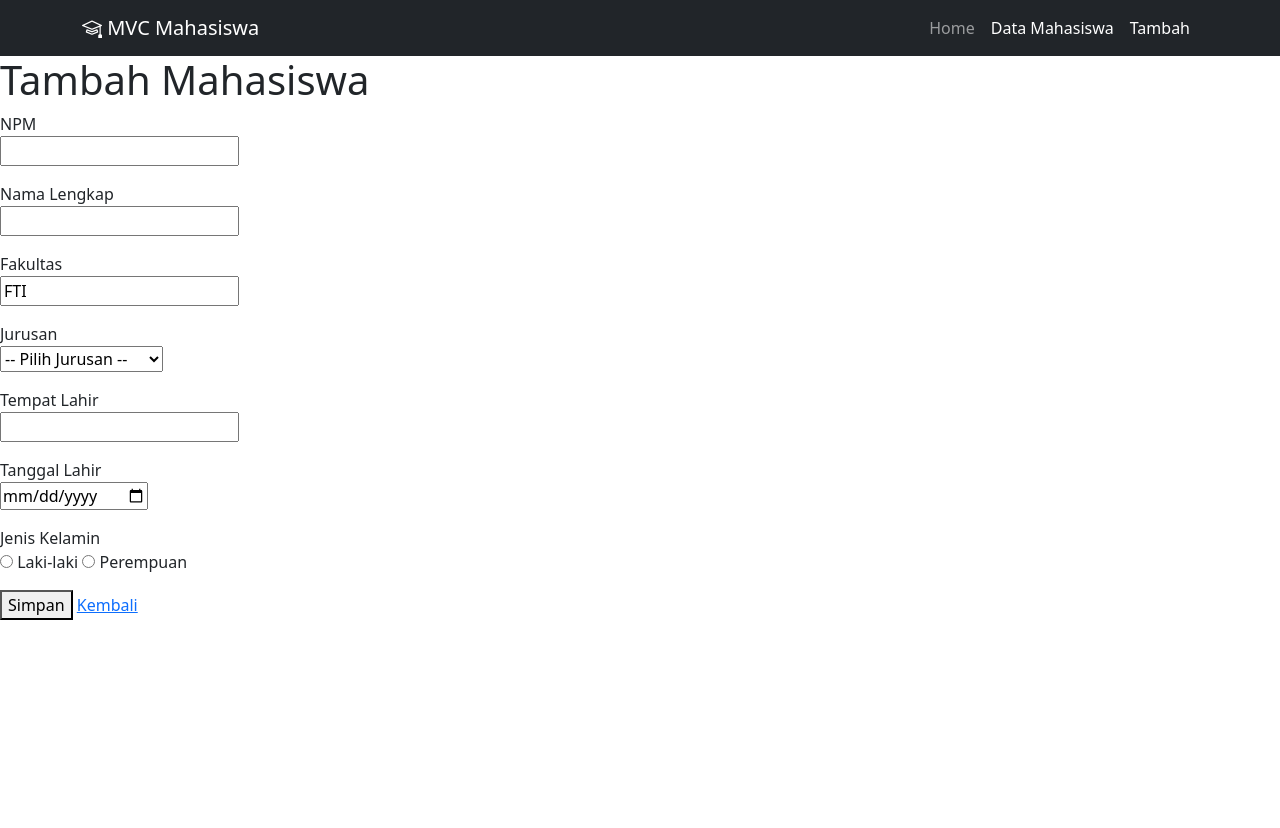
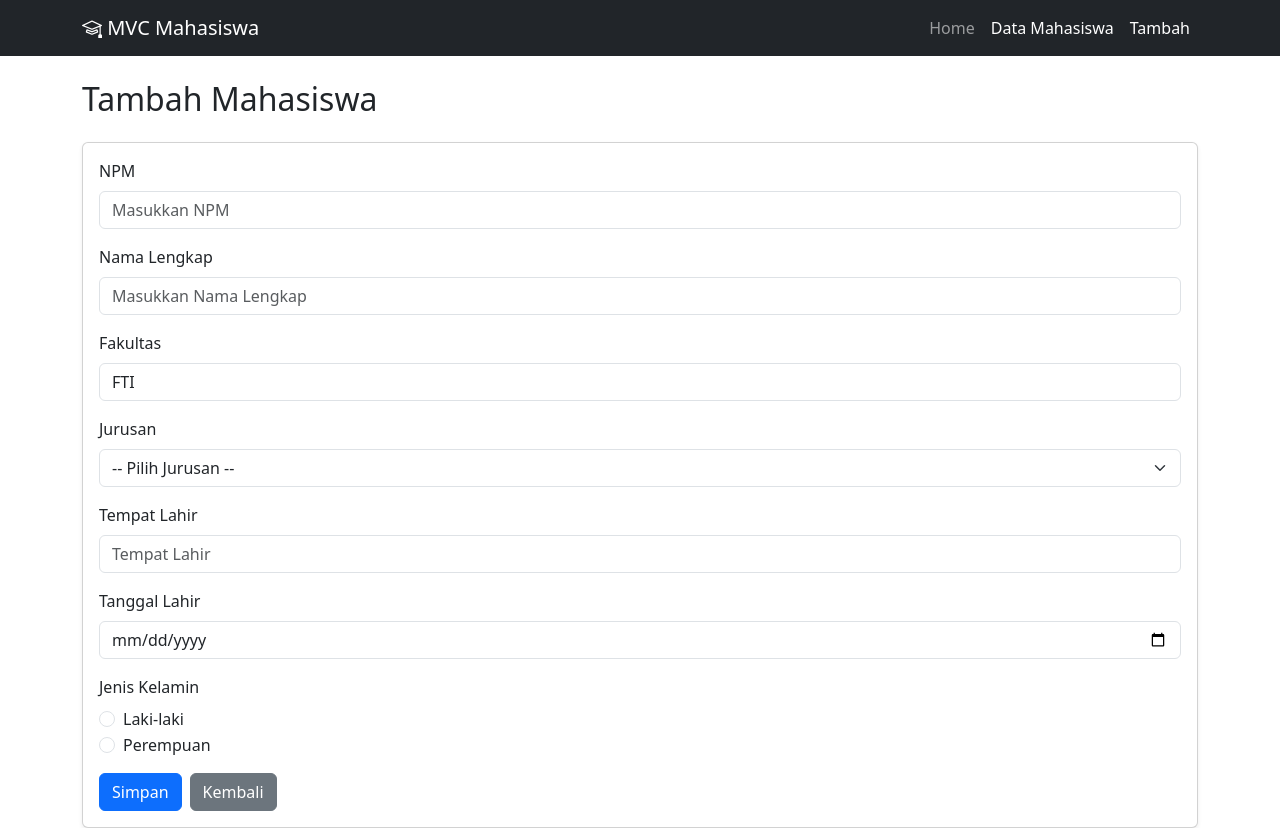
Before and after one commit to tasyalraa/mvc_mahasiswa_kelompok5, a PHP site: page /mvc_mahasiswa_kelompok5/mahasiswa/create in a window 1280 px wide. Before the commit the page ends 620 px from the top, so only its background shows below. Run offline with PHP 8.4, Linux system fonts and the light colour scheme.

Commit message:
update tampilan tambah data

```diff
--- a/app/views/mahasiswa/create.php
+++ b/app/views/mahasiswa/create.php
@@ -1,64 +1,107 @@
-<h1>Tambah Mahasiswa</h1>
+<div class="container mt-4">
 
+    <h2 class="mb-4">Tambah Mahasiswa</h2>
+
+    <!-- FLASH MESSAGE -->
     <?php if (!empty($flash)) : ?>
-    <div style="padding: 10px; margin-bottom: 15px; border: 1px solid #ccc;">
+        <div class="alert alert-info alert-dismissible fade show">
             <?= htmlspecialchars($flash['message']); ?>
+            <button type="button" class="btn-close" data-bs-dismiss="alert"></button>
         </div>
     <?php endif; ?>
 
+    <div class="card shadow-sm">
+        <div class="card-body">
+
             <form action="<?= BASEURL; ?>/mahasiswa/store" method="POST">
-    <p>
-        <label>NPM</label><br>
-        <input type="text" name="npm" value="<?= htmlspecialchars($old['npm'] ?? ''); ?>">
-    </p>
 
-    <p>
-        <label>Nama Lengkap</label><br>
-        <input type="text" name="nama_lengkap" value="<?= htmlspecialchars($old['nama_lengkap'] ?? ''); ?>">
-    </p>
+                <!-- NPM -->
+                <div class="mb-3">
+                    <label class="form-label">NPM</label>
+                    <input type="text" name="npm" class="form-control"
+                        value="<?= htmlspecialchars($old['npm'] ?? ''); ?>"
+                        placeholder="Masukkan NPM">
+                </div>
 
-    <p>
-        <label>Fakultas</label><br>
-        <input type="text" name="fakultas" value="<?= htmlspecialchars($old['fakultas'] ?? 'FTI'); ?>">
-    </p>
+                <!-- Nama -->
+                <div class="mb-3">
+                    <label class="form-label">Nama Lengkap</label>
+                    <input type="text" name="nama_lengkap" class="form-control"
+                        value="<?= htmlspecialchars($old['nama_lengkap'] ?? ''); ?>"
+                        placeholder="Masukkan Nama Lengkap">
+                </div>
 
-    <p>
-        <label>Jurusan</label><br>
-        <select name="jurusan">
+                <!-- Fakultas -->
+                <div class="mb-3">
+                    <label class="form-label">Fakultas</label>
+                    <input type="text" name="fakultas" class="form-control"
+                        value="<?= htmlspecialchars($old['fakultas'] ?? 'FTI'); ?>"
+                        placeholder="Fakultas">
+                </div>
+
+                <!-- Jurusan -->
+                <div class="mb-3">
+                    <label class="form-label">Jurusan</label>
+                    <select name="jurusan" class="form-select">
                         <option value="">-- Pilih Jurusan --</option>
-            <option value="Teknik Informatika" <?= ($old['jurusan'] ?? '') === 'Teknik Informatika' ? 'selected' : ''; ?>>
+                        <option value="Teknik Informatika"
+                            <?= ($old['jurusan'] ?? '') === 'Teknik Informatika' ? 'selected' : ''; ?>>
                             Teknik Informatika
                         </option>
-            <option value="Sistem Informasi" <?= ($old['jurusan'] ?? '') === 'Sistem Informasi' ? 'selected' : ''; ?>>
+                        <option value="Sistem Informasi"
+                            <?= ($old['jurusan'] ?? '') === 'Sistem Informasi' ? 'selected' : ''; ?>>
                             Sistem Informasi
                         </option>
                     </select>
-    </p>
+                </div>
 
-    <p>
-        <label>Tempat Lahir</label><br>
-        <input type="text" name="tempat_lahir" value="<?= htmlspecialchars($old['tempat_lahir'] ?? ''); ?>">
-    </p>
+                <!-- Tempat Lahir -->
+                <div class="mb-3">
+                    <label class="form-label">Tempat Lahir</label>
+                    <input type="text" name="tempat_lahir" class="form-control"
+                        value="<?= htmlspecialchars($old['tempat_lahir'] ?? ''); ?>"
+                        placeholder="Tempat Lahir">
+                </div>
 
-    <p>
-        <label>Tanggal Lahir</label><br>
-        <input type="date" name="tanggal_lahir" value="<?= htmlspecialchars($old['tanggal_lahir'] ?? ''); ?>">
-    </p>
+                <!-- Tanggal Lahir -->
+                <div class="mb-3">
+                    <label class="form-label">Tanggal Lahir</label>
+                    <input type="date" name="tanggal_lahir" class="form-control"
+                        value="<?= htmlspecialchars($old['tanggal_lahir'] ?? ''); ?>">
+                </div>
 
-    <p>
-        <label>Jenis Kelamin</label><br>
+                <!-- Jenis Kelamin -->
+                <div class="mb-3">
+                    <label class="form-label">Jenis Kelamin</label>
 
-        <label>
-            <input type="radio" name="jenis_kelamin" value="Laki-laki" <?= ($old['jenis_kelamin'] ?? '') === 'Laki-laki' ? 'checked' : ''; ?>>
-            Laki-laki
-        </label>
+                    <div class="form-check">
+                        <input class="form-check-input" type="radio" name="jenis_kelamin"
+                            value="Laki-laki"
+                            <?= ($old['jenis_kelamin'] ?? '') === 'Laki-laki' ? 'checked' : ''; ?>>
+                        <label class="form-check-label">Laki-laki</label>
+                    </div>
 
-        <label>
-            <input type="radio" name="jenis_kelamin" value="Perempuan" <?= ($old['jenis_kelamin'] ?? '') === 'Perempuan' ? 'checked' : ''; ?>>
-            Perempuan
-        </label>
-    </p>
+                    <div class="form-check">
+                        <input class="form-check-input" type="radio" name="jenis_kelamin"
+                            value="Perempuan"
+                            <?= ($old['jenis_kelamin'] ?? '') === 'Perempuan' ? 'checked' : ''; ?>>
+                        <label class="form-check-label">Perempuan</label>
+                    </div>
+                </div>
 
-    <button type="submit">Simpan</button>
-    <a href="<?= BASEURL; ?>/mahasiswa">Kembali</a>
+                <!-- BUTTON -->
+                <div class="d-flex gap-2">
+                    <button type="submit" class="btn btn-primary">
+                        Simpan
+                    </button>
+
+                    <a href="<?= BASEURL; ?>/mahasiswa" class="btn btn-secondary">
+                        Kembali
+                    </a>
+                </div>
+
             </form>
+
+        </div>
+    </div>
+</div>
```
Lines whose indentation alone changed are shown as unchanged.
